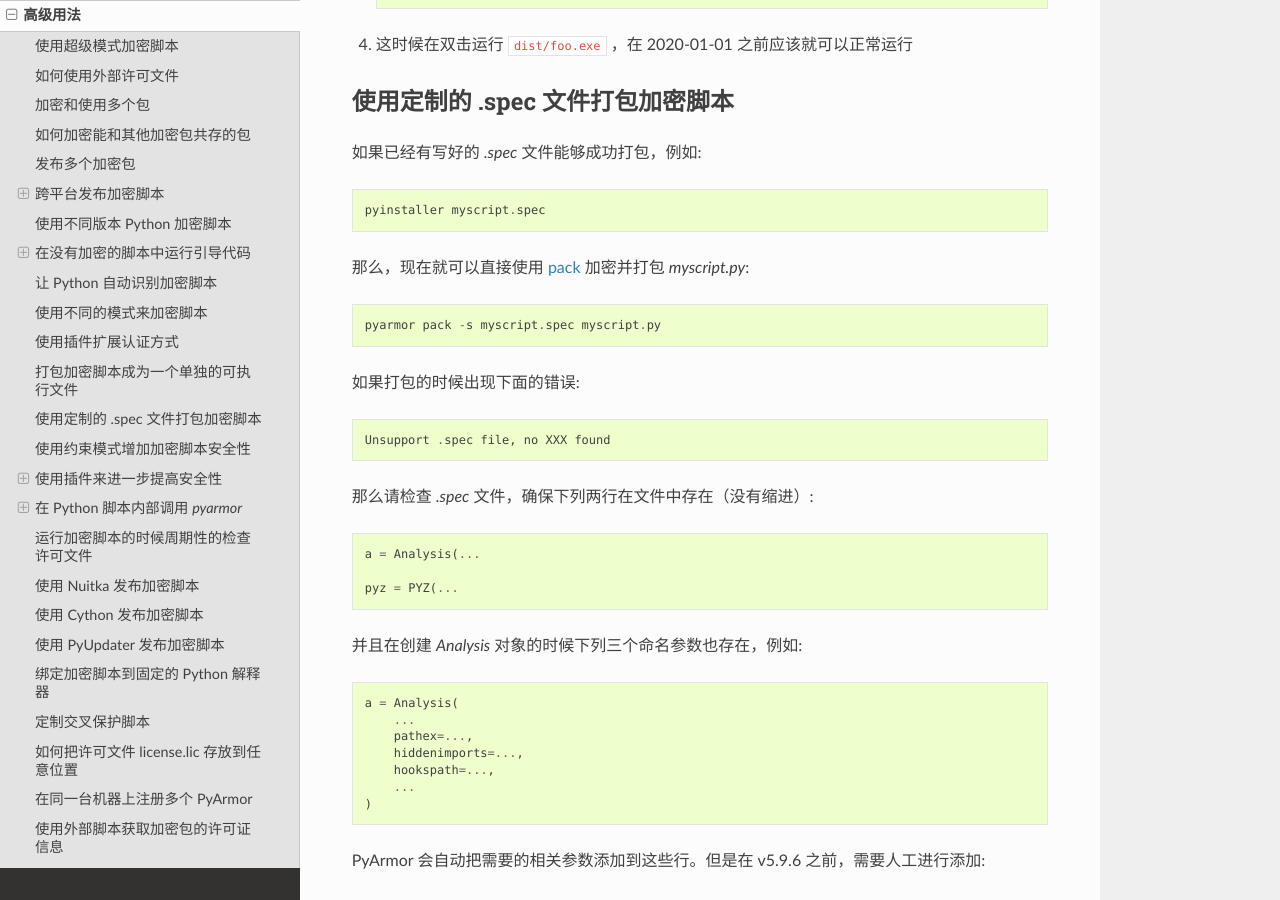
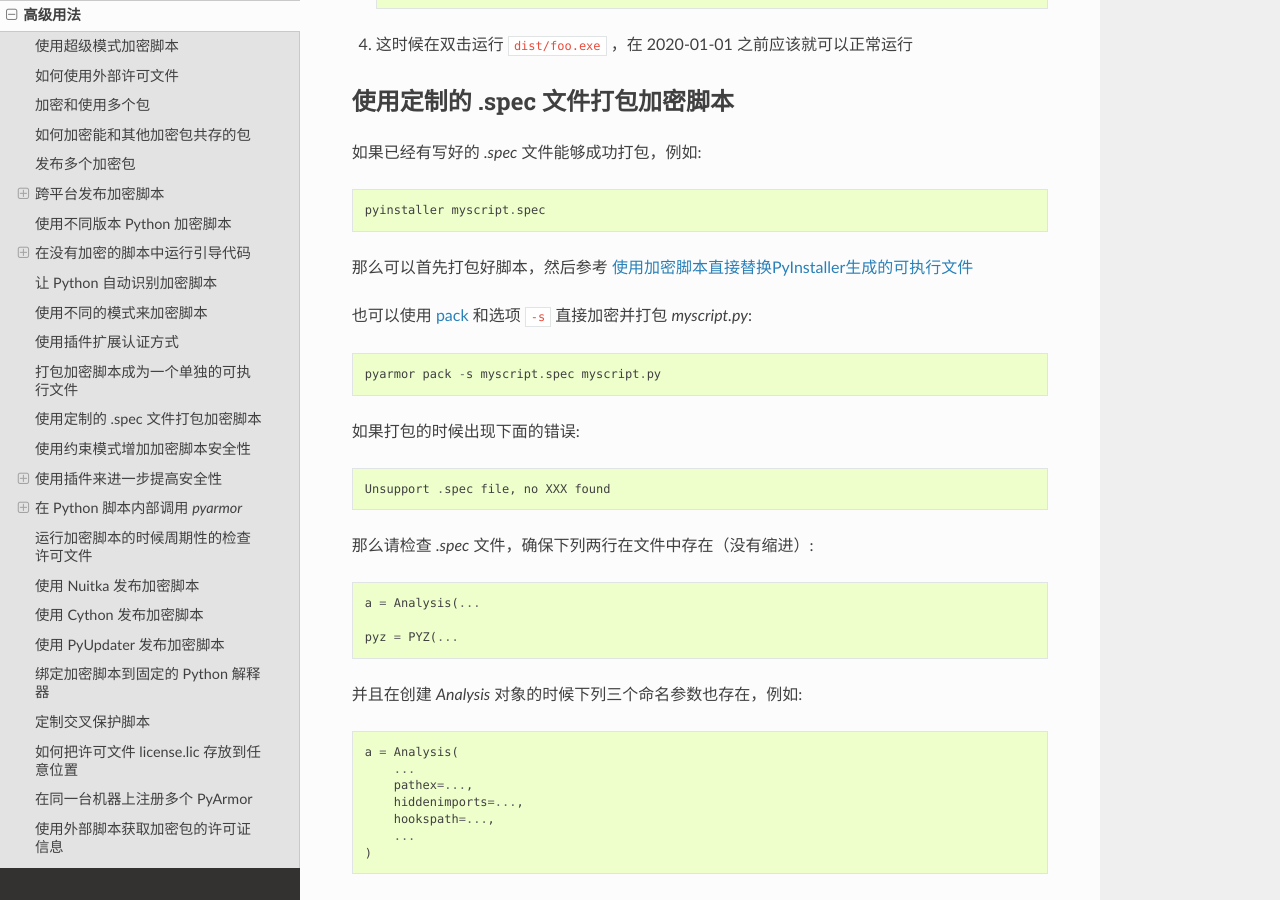
Before and after one commit to dashingsoft/pyarmor-docs-zh, a Sphinx documentation site: the page built from docs/advanced.rst, in a window 1280 px wide and 900 px high, scrolled down 12765 px. Built offline with Sphinx 7.4.7 and the Read the Docs theme 2.0.0, drawn with Linux system fonts in a browser that asks for light colours.

Commit message:
Refine repack doc

```diff
--- a/docs/advanced.rst
+++ b/docs/advanced.rst
@@ -588,7 +588,9 @@ PyArmor 可以通过插件来扩展加密脚本的认证方式，例如检查网
 
     pyinstaller myscript.spec
 
-那么，现在就可以直接使用 :ref:`pack` 加密并打包 `myscript.py`::
+那么可以首先打包好脚本，然后参考 `使用加密脚本直接替换PyInstaller生成的可执行文件`_
+
+也可以使用 :ref:`pack` 和选项 ``-s`` 直接加密并打包 `myscript.py`::
 
     pyarmor pack -s myscript.spec myscript.py
 
```
